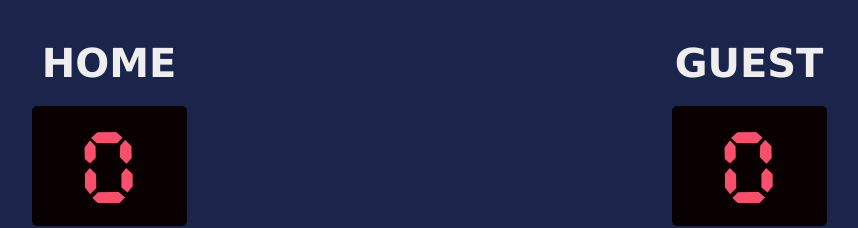
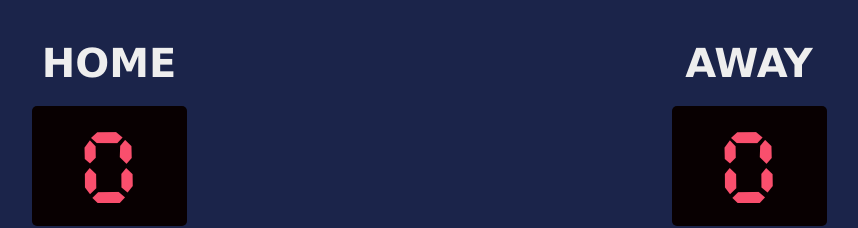
Before and after one commit to PhillipDangscrm/basketball-scoreboard, a website built with Vite: page index.html in a window 1280 px wide. Shown: the top 228 px of the page, without its empty margins (211-1069 px from the left). Built offline with nearby package versions, Linux system fonts and the light colour scheme.

Commit message:
changed guest -> away

```diff
--- a/index.html
+++ b/index.html
@@ -16,7 +16,7 @@
                 </div>
             </div>
             <div>
-                <h3 class="scoreboard-heading">GUEST</h3>
+                <h3 class="scoreboard-heading">AWAY</h3>
                 <div class="score">
                 <span class="score-number" id=guest-score>0</span>
                 </div>
```
